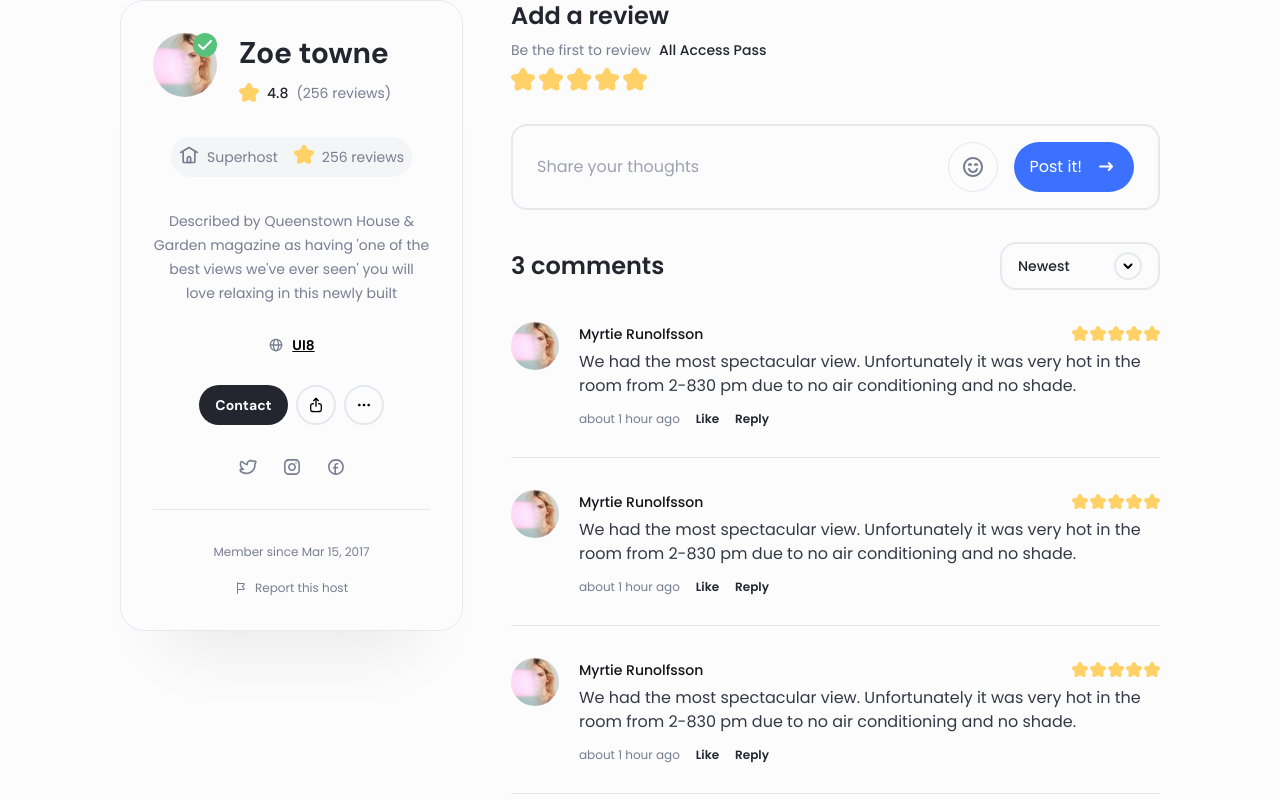
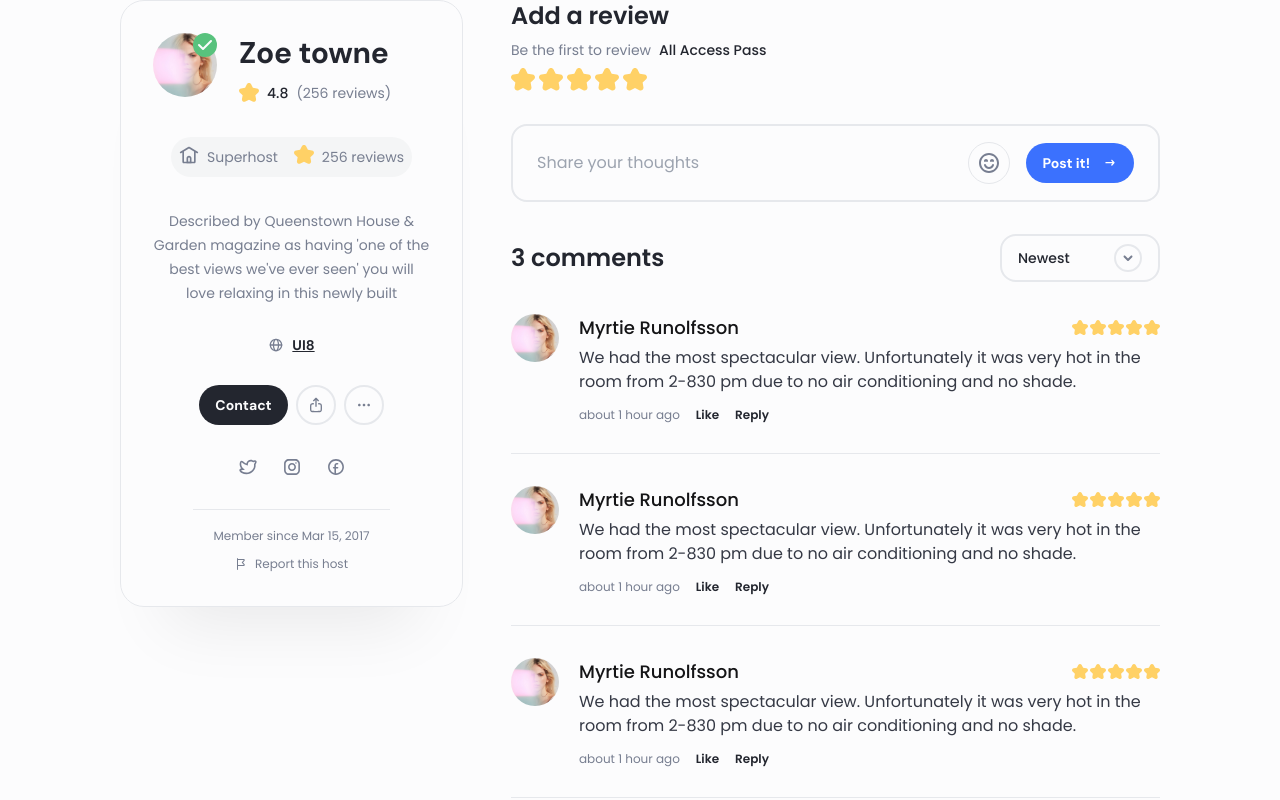
Before and after one commit to hasanlashgari01/fleet-react, a React (Vite) app: page /product-detail in a window 1280 px wide. Shown: the part 1780-2580 px from the top of the page. Built offline with nearby package versions, Linux system fonts and the light colour scheme.

Commit message:
dark mode product detail section

```diff
--- a/src/components/UserReview/Aside/Contact.jsx
+++ b/src/components/UserReview/Aside/Contact.jsx
@@ -8,19 +8,24 @@ const Contact = () => {
                 <svg className="w-4 h-4">
                     <use href="#global"></use>
                 </svg>
-                <Link to="https://ui8.net" className="underline font-DMSansBold text-sm/4">
+                <Link
+                    to="https://ui8.net"
+                    className="text-neutral-2 dark:text-neutral-6 underline font-DMSansBold text-sm/4"
+                >
                     UI8
                 </Link>
             </div>
             <div className="flex justify-center gap-x-2 mt-8">
-                <Link className="py-3 px-4 bg-neutral-2 text-neutral-8 font-DMSansBold text-sm/4 rounded-full">Contact</Link>
-                <span className="p-2.5 border-2 border-neutral-6 rounded-full">
-                    <svg className="w-4 h-4">
+                <Link className="py-3 px-4 bg-neutral-2 dark:bg-neutral-8 text-neutral-8 dark:text-neutral-2 font-DMSansBold text-sm/4 rounded-full">
+                    Contact
+                </Link>
+                <span className="group p-2.5 dark:hover:bg-neutral-3 border-2 border-neutral-6 dark:border-neutral-3 rounded-full lg:cursor-pointer transition-colors">
+                    <svg className="w-4 h-4 text-neutral-4 dark:group-hover:text-neutral-6">
                         <use href="#share-square"></use>
                     </svg>
                 </span>
-                <span className="p-2.5 border-2 border-neutral-6 rounded-full">
-                    <svg className="w-4 h-4">
+                <span className="group p-2.5 dark:hover:bg-neutral-3 border-2 border-neutral-6 dark:border-neutral-3 rounded-full lg:cursor-pointer transition-colors">
+                    <svg className="w-4 h-4 text-neutral-4 dark:group-hover:text-neutral-6">
                         <use href="#more"></use>
                     </svg>
                 </span>
--- a/src/components/UserReview/Aside/Footer.jsx
+++ b/src/components/UserReview/Aside/Footer.jsx
@@ -2,9 +2,9 @@ import React from "react";
 
 const Footer = () => {
     return (
-        <div className="flex flex-col justify-center items-center pt-8 border-t border-neutral-6">
+        <div className="flex flex-col justify-center items-center mx-10 pt-4 border-t border-neutral-6 dark:border-neutral-3">
             <span className="text-neutral-4 text-xs/5 font-PoppinsRegular text-center">Member since Mar 15, 2017</span>
-            <span className="flex justify-center items-center gap-x-2 mt-4 text-neutral-4">
+            <span className="flex justify-center items-center gap-x-2 mt-2 text-neutral-4">
                 <svg className="w-3 h-3">
                     <use href="#flag"></use>
                 </svg>
--- a/src/components/UserReview/Aside/Header.jsx
+++ b/src/components/UserReview/Aside/Header.jsx
@@ -7,7 +7,7 @@ const Header = () => {
         <div className="flex gap-x-[22px]">
             <HeaderProfile />
             <div className="flex flex-col justify-between">
-                <h1 className="text-neutral-2 font-DMSansBold text-3xl/10 tracking-[-0.32px]">Zoe towne</h1>
+                <h1 className="text-neutral-2 dark:text-neutral-8 font-DMSansBold text-3xl/10 tracking-[-0.32px]">Zoe towne</h1>
                 <HostInfo />
             </div>
         </div>
--- a/src/components/UserReview/Aside/Index.jsx
+++ b/src/components/UserReview/Aside/Index.jsx
@@ -7,7 +7,7 @@ import Footer from "./Footer";
 const Index = () => {
     return (
         <div className="lg:max-w-[343px]">
-            <div className="sticky top-10 p-8 space-y-8 shadow-big border border-neutral-6 rounded-3xl">
+            <div className="sticky top-10 p-8 space-y-8 shadow-big border border-neutral-6 dark:border-neutral-3 rounded-3xl">
                 <Header />
                 <Info />
                 <Contact />
--- a/src/components/UserReview/Aside/Info.jsx
+++ b/src/components/UserReview/Aside/Info.jsx
@@ -3,7 +3,7 @@ import React from "react";
 const Info = () => {
     return (
         <div className="flex justify-center items-center flex-col space-y-8">
-            <div className="flex gap-x-4 px-6 p-2 lg:px-2 bg-neutral-7 rounded-[20px]">
+            <div className="flex gap-x-4 px-6 p-2 lg:px-2 bg-neutral-7 dark:bg-neutral-2 rounded-[20px]">
                 <span className="flex gap-x-2 text-neutral-4 text-sm/6">
                     <svg className="w-5 h-5">
                         <use href="#home"></use>
--- a/src/components/UserReview/Review/Form.jsx
+++ b/src/components/UserReview/Review/Form.jsx
@@ -2,20 +2,20 @@ import React from "react";
 
 const Form = () => {
     return (
-        <div className="flex justify-between py-4 px-2 sm:px-6 border-2 border-neutral-6 rounded-2xl">
+        <div className="flex justify-between items-center gap-x-2 py-4 px-2 sm:px-6 border-2 border-neutral-6 dark:border-neutral-3 rounded-2xl">
             <input type="text" placeholder="Share your thoughts" className="flex-1 bg-transparent text-neutral-4 font-PoppinsRegular text-base outline-none" />
-            <div className="flex shrink-0 gap-x-2 sm:gap-x-4">
-                <span className="shrink-0 p-1 lg:p-3 border rounded-full lg:cursor-pointer">
+            <div className="flex items-center shrink-0 gap-x-2 sm:gap-x-4">
+                <span className="inline-flex justify-center items-center shrink-0 p-0.5 lg:p-2 border dark:border-neutral-3 rounded-full lg:cursor-pointer">
                     <svg className="w-6 h-6">
                         <use href="#smile"></use>
                     </svg>
                 </span>
-                <span className="inline-flex justify-center items-center shrink-0 gap-3 rounded-full bg-primary-1 text-white p-1 lg:py-3 lg:px-4 lg:cursor-pointer">
-                    <span className="hidden lg:inline-block">Post it!</span>
-                    <svg className="w-6 h-6">
+                <div className="flex justify-center items-center shrink-0 gap-3 rounded-full bg-primary-1 text-white p-1 lg:py-3 lg:px-4 lg:cursor-pointer">
+                    <span className="hidden lg:inline-block font-DMSansBold text-sm/4">Post it!</span>
+                    <svg className="w-4 h-4">
                         <use href="#arrow-right"></use>
                     </svg>
-                </span>
+                </div>
             </div>
         </div>
     );
--- a/src/components/UserReview/Review/Review.jsx
+++ b/src/components/UserReview/Review/Review.jsx
@@ -11,7 +11,7 @@ const Review = () => {
                 />
                 <div>
                     <div className="flex justify-between items-center">
-                        <h3 className="max-w-[130px] text-neutral-1 font-PoppinsMedium text-sm/6 line-clamp-1">Myrtie Runolfsson</h3>
+                        <h3 className="max-lg:max-w-[130px] text-neutral-1 dark:text-neutral-8 font-PoppinsMedium text-sm/6 lg:text-lg line-clamp-1">Myrtie Runolfsson</h3>
                         <div className="flex gap-x-0.5">
                             {[0, 1, 2, 3, 4].map((item, index) => (
                                 <svg className="w-4 h-4" key={index}>
@@ -20,18 +20,18 @@ const Review = () => {
                             ))}
                         </div>
                     </div>
-                    <p className="mt-1 text-neutral-3 font-PoppinsRegular text-sm sm:text-base">
+                    <p className="mt-1 text-neutral-3 dark:text-neutral-5 font-PoppinsRegular text-sm sm:text-base">
                         We had the most spectacular view. Unfortunately it was very hot in the room from 2-830 pm due to
                         no air conditioning and no shade.
                     </p>
                     <div className="mt-2 space-x-4">
                         <span className="text-neutral-4 font-PoppinsRegular text-xs/5">about 1 hour ago</span>
-                        <span className="text-neutral-2 font-PoppinsSemiBold text-xs/5 lg:cursor-pointer">Like</span>
-                        <span className="text-neutral-2 font-PoppinsSemiBold text-xs/5 lg:cursor-pointer">Reply</span>
+                        <span className="text-neutral-2 dark:text-neutral-8 font-PoppinsSemiBold text-xs/5 lg:cursor-pointer">Like</span>
+                        <span className="text-neutral-2 dark:text-neutral-8 font-PoppinsSemiBold text-xs/5 lg:cursor-pointer">Reply</span>
                     </div>
                 </div>
             </div>
-            <div className="w-full h-[1px] bg-neutral-6 mt-[27px]"></div>
+            <div className="w-full h-[1px] bg-neutral-6 dark:bg-neutral-2 mt-[27px]"></div>
         </>
     );
 };
--- a/src/components/UserReview/Review/Reviews.jsx
+++ b/src/components/UserReview/Review/Reviews.jsx
@@ -5,18 +5,18 @@ const Reviews = () => {
     return (
         <div>
             <div className="hidden lg:flex justify-between items-center">
-                <h1 className="text-neutral-2 text-2xl font-PoppinsSemiBold">3 comments</h1>
-                <div className="relative flex justify-between items-center w-40 py-2 px-4 border-2 border-neutral-6 rounded-2xl cursor-pointer">
+                <h1 className="text-neutral-2 dark:text-neutral-8 text-2xl font-PoppinsSemiBold">3 comments</h1>
+                <div className="relative flex justify-between items-center w-40 py-2 px-4 border-2 border-neutral-6 dark:border-neutral-3 rounded-2xl cursor-pointer">
                     <div className="flex justify-between items-center w-full">
-                        <span className="text-neutral-2 font-PoppinsMedium text-sm/6">Newest</span>
-                        <span className="border-2 border-neutral-6 rounded-full">
-                            <svg className="w-6 h-6">
+                        <span className="text-neutral-2 dark:text-neutral-8 font-PoppinsMedium text-sm/6">Newest</span>
+                        <span className="border-2 border-neutral-6 dark:border-neutral-3 rounded-full">
+                            <svg className="w-6 h-6 text-neutral-4">
                                 <use href="#arrow-down-simple"></use>
                             </svg>
                         </span>
                     </div>
-                    <ul className="absolute hidden top-14 left-0 right-0 flex-col gap-y-1 bg-neutral-8 border-2 border-neutral-6 rounded-2xl overflow-hidden">
-                        <li className="py-2 px-4 bg-slate-200">Newest</li>
+                    <ul className="absolute top-14 left-0 right-0 hidden flex-col gap-y-1 bg-neutral-8 dark:bg-neutral-1 border-2 border-neutral-6 dark:border-neutral-2 rounded-2xl overflow-hidden text-neutral-5">
+                        <li className="py-2 px-4 bg-slate-200 dark:bg-neutral-2 dark:text-neutral-8">Newest</li>
                         <li className="py-2 px-4">Oldest</li>
                         <li className="py-2 px-4">Cheapest</li>
                     </ul>
@@ -26,8 +26,8 @@ const Reviews = () => {
                 {[0, 1, 2].map((review, index) => (
                     <Review key={index} />
                 ))}
-                <div className="hidden lg:flex justify-center items-center w-fit mx-auto py-3 px-4 gap-x-3 mt-8 border-2 border-neutral-6 rounded-full cursor-pointer">
-                    <svg className="w-4 h-4">
+                <div className="hidden lg:flex justify-center items-center w-fit mx-auto py-3 px-4 gap-x-3 mt-8 dark:text-neutral-8 border-2 border-neutral-6 dark:border-neutral-3 rounded-full cursor-pointer">
+                    <svg className="w-4 h-4 dark:text-neutral-8">
                         <use href="#loading"></use>
                     </svg>
                     <span>Loading comment</span>
--- a/src/components/UserReview/Review/Top.jsx
+++ b/src/components/UserReview/Review/Top.jsx
@@ -3,11 +3,11 @@ import React from "react";
 const Top = () => {
     return (
         <div>
-            <h3 className="text-neutral-2 font-PoppinsMedium lg:font-PoppinsSemiBold text-base lg:text-2xl">Add a review</h3>
+            <h3 className="text-neutral-2 dark:text-neutral-8 font-PoppinsMedium lg:font-PoppinsSemiBold text-base lg:text-2xl">Add a review</h3>
             <div className="mt-2 flex flex-col 2xl:flex-row 2xl:justify-between 2xl:items-center gap-y-2">
                 <div className="text-sm">
                     <span className="text-neutral-4 font-PoppinsRegular">Be the first to review</span>
-                    <span className="ml-2 text-neutral-2 font-PoppinsMedium">All Access Pass</span>
+                    <span className="ml-2 text-neutral-2 dark:text-neutral-8 font-PoppinsMedium">All Access Pass</span>
                 </div>
                 <div className="flex gap-x-1">
                     {[0, 1, 2, 3, 4].map((item, index) => (
--- a/src/pages/ProductDetail/Index.jsx
+++ b/src/pages/ProductDetail/Index.jsx
@@ -13,10 +13,10 @@ const Index = () => {
             </div>
             <ProductHeader />
             <ProductDetail />
-            <div className="w-full h-[1px] bg-neutral-6 rounded-full"></div>
+            <div className="w-full h-[1px] bg-neutral-6 dark:bg-neutral-3 rounded-full"></div>
             <UserReview />
             <PropertyType />
-            <div className="container">
+            <div className="container overflow-hidden">
                 <Newsletter />
             </div>
             <PropertyType />
```
Also changed, not shown: index.html (+9 -9 lines).
